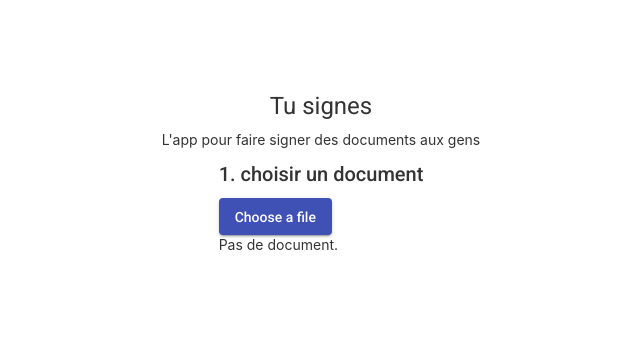
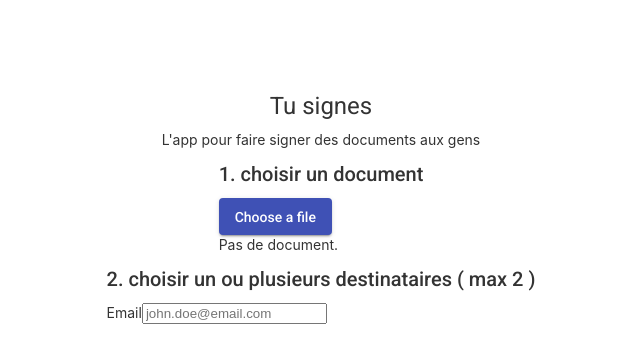
Before and after one commit to Damokless/Tu-Signes, an Angular app in the folder app/: page / in a window 1280 px wide. Shown: the top 362 px of the page, without its empty margins (319-959 px from the left). Built offline with nearby package versions, Linux system fonts and the light colour scheme.

Commit message:
adding input for mails

```diff
--- a/app/src/app/app.component.html
+++ b/app/src/app/app.component.html
@@ -10,4 +10,9 @@
     <p>{{fileName || "Pas de document."}}</p>
     <div *ngIf="isPdf" class="textError">Ce fichier n'est pas un pdf.</div>
   </div>
+  <div class="separationTop">
+    <h2>2. choisir un ou plusieurs destinataires ( max 2 )</h2>
+    <label>Email</label>
+    <input type="text" placeholder="john.doe@email.com" />
+  </div>
 </div>
--- a/app/src/app/app.module.ts
+++ b/app/src/app/app.module.ts
@@ -1,6 +1,7 @@
 import { NgModule } from '@angular/core';
 import { BrowserModule } from '@angular/platform-browser';
 import { MatButtonModule } from '@angular/material/button';
+import { MatInputModule } from '@angular/material/input';
 import { BrowserAnimationsModule } from '@angular/platform-browser/animations';
 import { FormsModule } from '@angular/forms';
 
@@ -15,7 +16,8 @@ import { AppComponent } from './app.component';
     BrowserModule,
     BrowserAnimationsModule,
     FormsModule,
-    MatButtonModule
+    MatButtonModule,
+    MatInputModule
   ],
   providers: [],
   bootstrap: [AppComponent]
```
